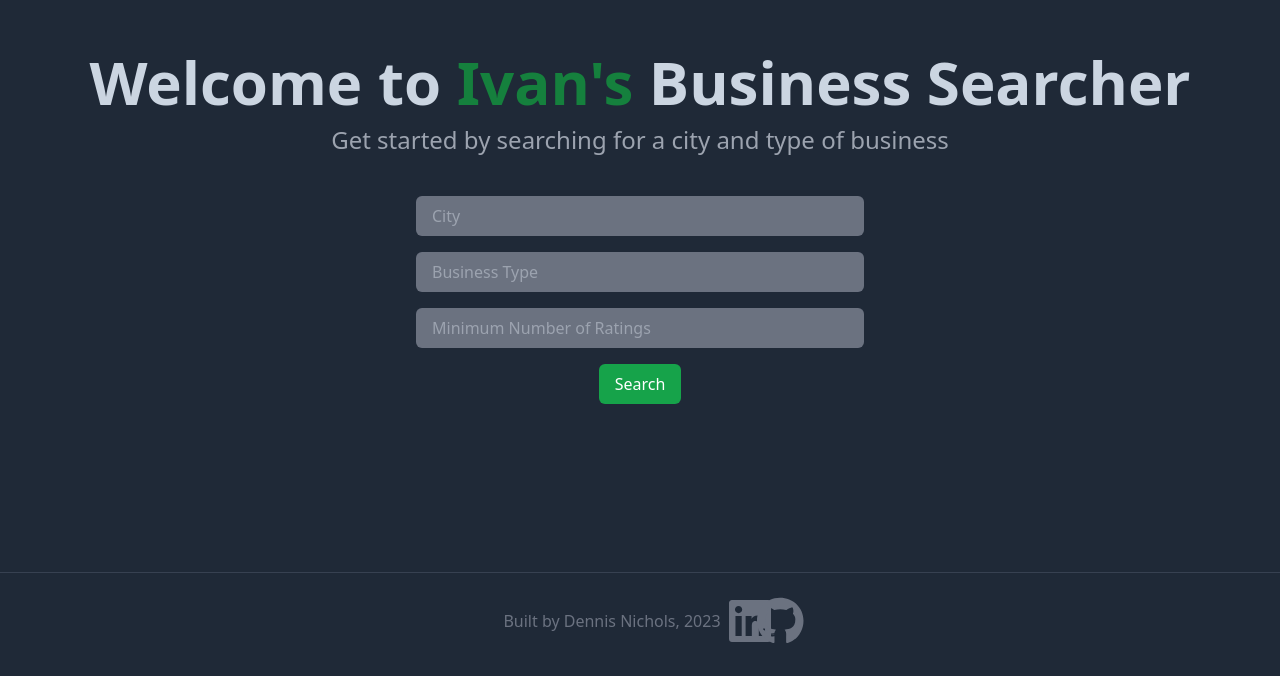
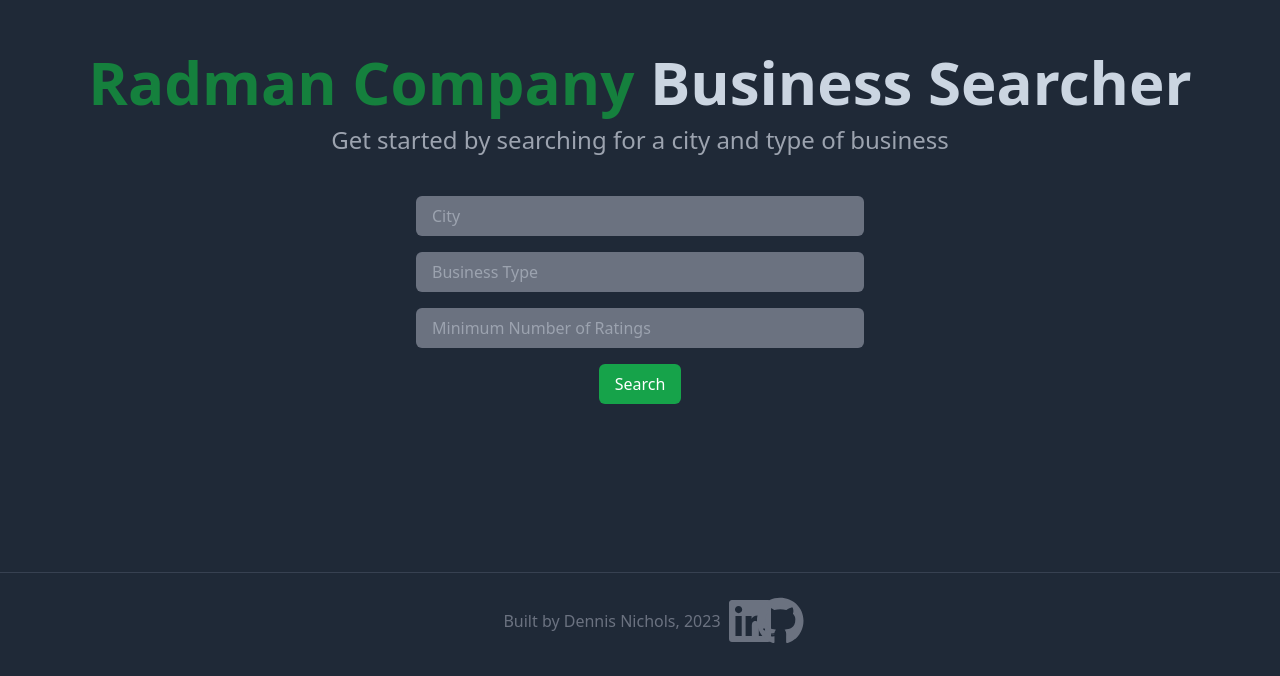
Before and after one commit to dennis-nichols/biz-searcher-frontend, a Next.js app: page / in a window 1280 px wide. Shown: the part 124-800 px from the top of the page. Built offline with nearby package versions, Linux system fonts and the light colour scheme; no server answers.

Commit message:
Updated main header text

```diff
--- a/components/Welcome.tsx
+++ b/components/Welcome.tsx
@@ -4,8 +4,7 @@ export default function Welcome() {
   return (
     <>
       <h1 className="text-6xl font-bold text-slate-300">
-        Welcome to{" "}
-        <span className="text-green-700">Ivan's</span> Business Searcher
+        <span className="text-green-700">Radman Company</span> Business Searcher
       </h1>
 
       <h2 className="mt-3 text-2xl text-gray-400">
```
